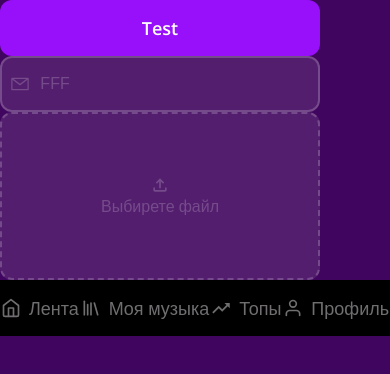
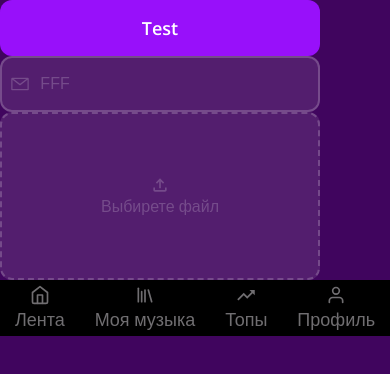
Before and after one commit to KI-24-ATAKA/Pet-Music-Hosting, a React (Vite) app in the folder frontend/MusicHostingWebApp/: page / in a window 390 px wide. Shown: the top 374 px of the page. Built offline with nearby package versions, Linux system fonts and the light colour scheme.

Commit message:
Footer-mobile-fix

```diff
--- a/frontend/MusicHostingWebApp/src/components/Footer/Footer.scss
+++ b/frontend/MusicHostingWebApp/src/components/Footer/Footer.scss
@@ -24,8 +24,9 @@
     .Footer__text{
       font-family: inherit;
       display: flex;
+      flex-direction: column;
       flex-grow: 0;
-      gap: 8px;
+      gap: 2px;
       align-items: center;
       justify-content: center;
       &:hover {
@@ -33,4 +34,10 @@
       }
     }
   }
+  @media (min-width: $tablet-width) {
+    .Footer__text {
+      flex-direction: row;
+      gap: 8px;
+    }
+  }
 }
--- a/frontend/MusicHostingWebApp/src/ui/form/FileField/FileField.scss
+++ b/frontend/MusicHostingWebApp/src/ui/form/FileField/FileField.scss
@@ -37,7 +37,6 @@
       }
     }
     .FileField__remove-button {
-      position: absolute;
       background: none;
       border: none;
       outline: none;
```
